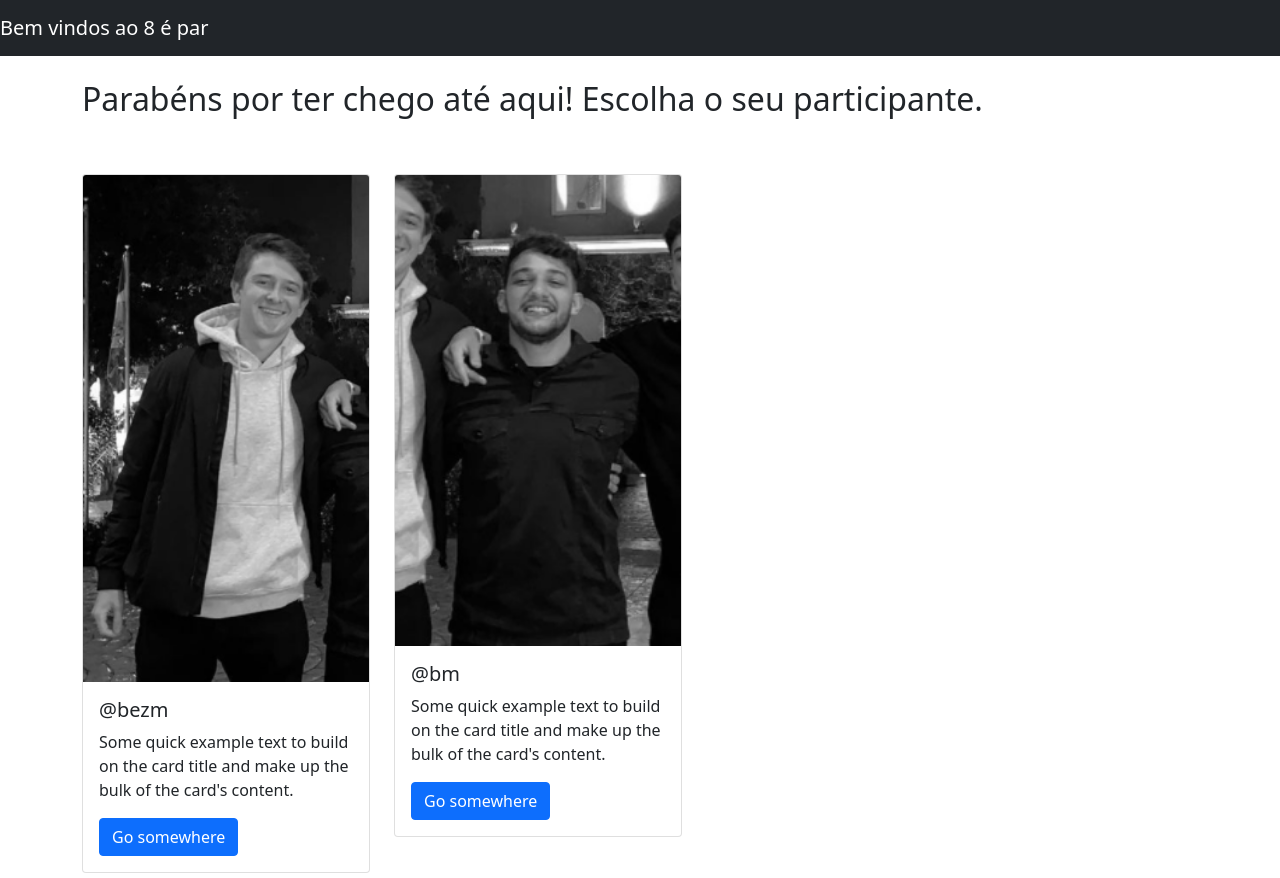
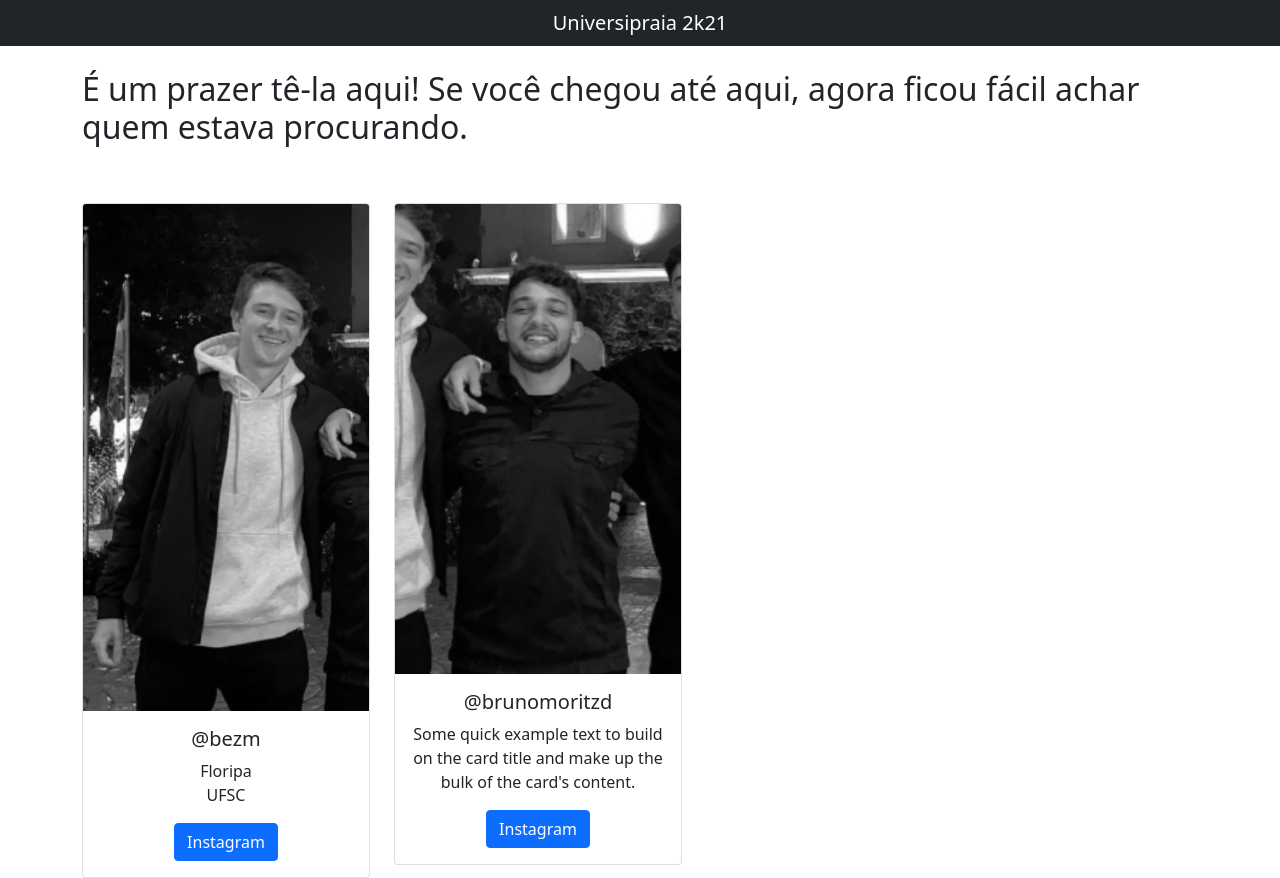
Before and after one commit to bernardozm/universipraia, an Angular app: page / in a window 1280 px wide. Built offline with nearby package versions, Linux system fonts and the light colour scheme.

Commit message:
adicionando link instagram

```diff
--- a/src/app/app.component.html
+++ b/src/app/app.component.html
@@ -1,13 +1,21 @@
 <nav class="navbar navbar-dark bg-dark">
-  <a class="navbar-brand" href="#"> Bem vindos ao 8 é par </a>
+  <!-- <a class="navbar-brand" href="#">
+    <div class="container justify-content-center">8 é par</div>
+  </a> -->
+  <div class="mx-auto order-0">
+    <a class="navbar-brand mx-auto" href="#">Universipraia 2k21</a>
+  </div>
 </nav>
 <div class="container">
   <div class="mt-4">
-    <h2>Parabéns por ter chego até aqui! Escolha o seu participante.</h2>
+    <h2>
+      É um prazer tê-la aqui! Se você chegou até aqui, agora ficou fácil achar
+      quem estava procurando.
+    </h2>
   </div>
   <div class="row">
     <div class="col-auto">
-      <div class="card mt-5" style="width: 18rem">
+      <div class="card text-center mt-5" style="width: 18rem">
         <img
           class="card-img-top"
           src=".\assets\instabernardo.png"
@@ -15,28 +23,35 @@
         />
         <div class="card-body">
           <h5 class="card-title">@bezm</h5>
-          <p class="card-text">
-            Some quick example text to build on the card title and make up the
-            bulk of the card's content.
-          </p>
-          <a href="#" class="btn btn-primary">Go somewhere</a>
+          <p class="card-text mb-0">Floripa</p>
+          <p class="card-text">UFSC</p>
+
+          <a
+            href="https://www.instagram.com/bezm/"
+            class="btn btn-primary stretched-link"
+            >Instagram</a
+          >
         </div>
       </div>
     </div>
     <div class="col-auto">
-      <div class="card mt-5" style="width: 18rem">
+      <div class="card mt-5 text-center" style="width: 18rem">
         <img
           class="card-img-top"
           src=".\assets\instabm.png"
           alt="Card image cap"
         />
         <div class="card-body">
-          <h5 class="card-title">@bm</h5>
+          <h5 class="card-title">@brunomoritzd</h5>
           <p class="card-text">
             Some quick example text to build on the card title and make up the
             bulk of the card's content.
           </p>
-          <a href="#" class="btn btn-primary">Go somewhere</a>
+          <a
+            href="https://www.instagram.com/brunomoritzd/"
+            class="btn btn-primary stretched-link"
+            >Instagram</a
+          >
         </div>
       </div>
     </div>
```
